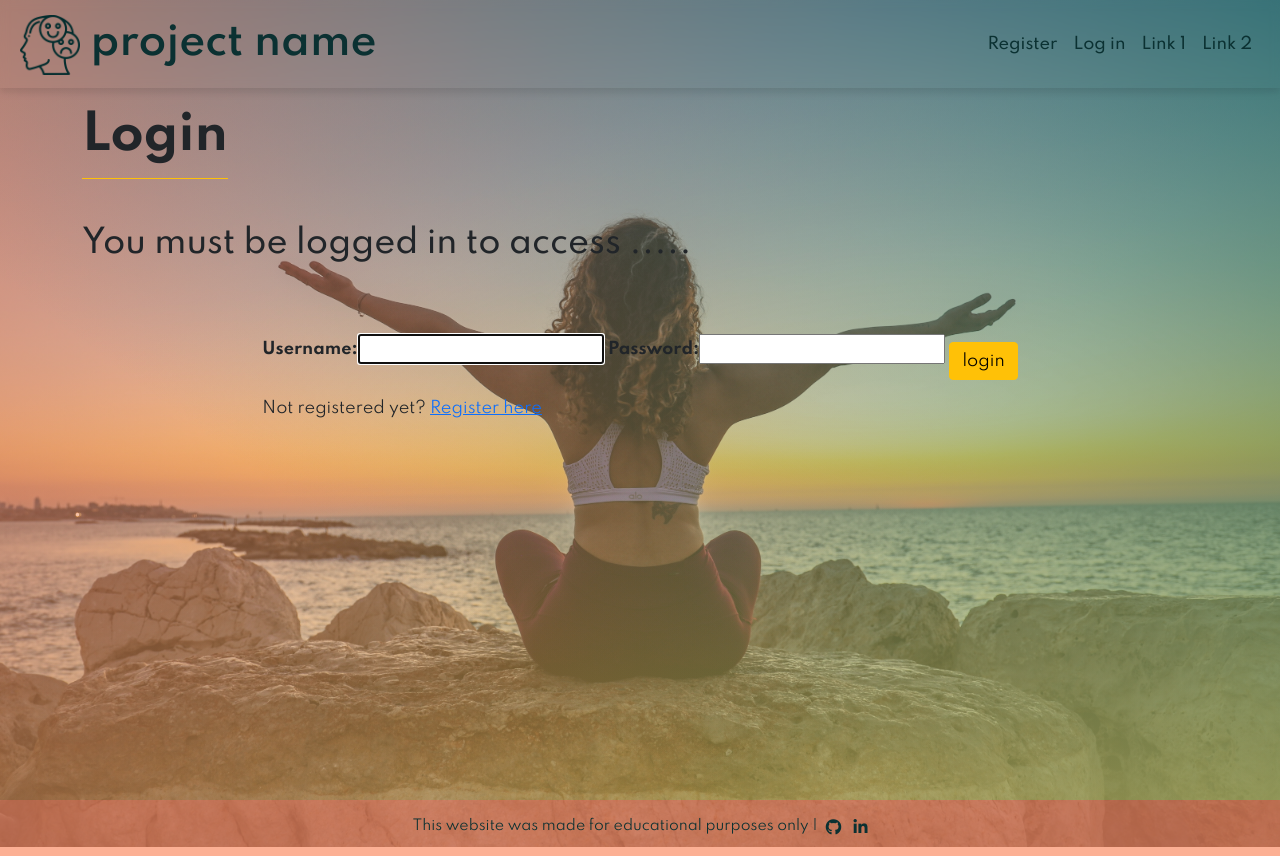
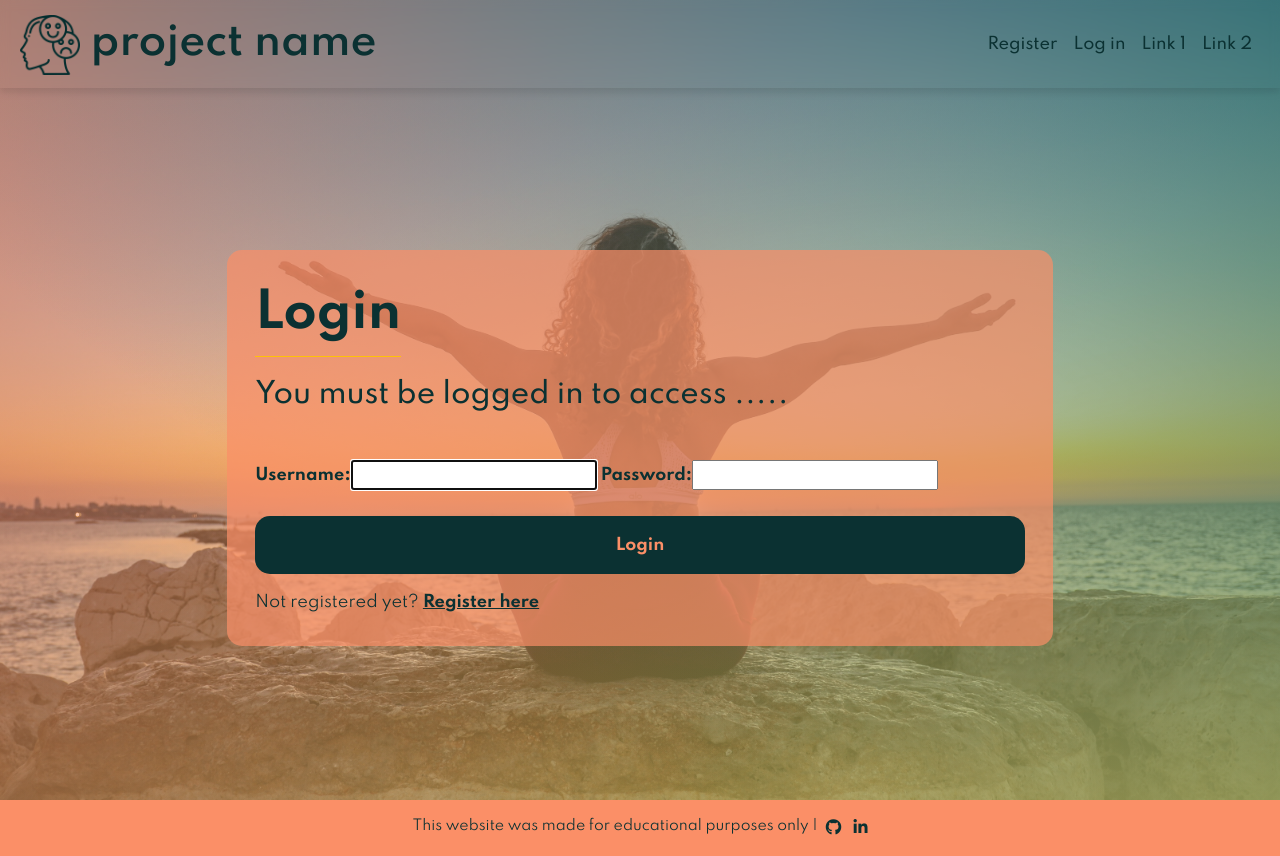
Before and after one commit to JoGorska/hackathon_team_4, a Django app: page /login/ in a window 1280 px wide. Run offline with Django 3.2, Linux system fonts and the light colour scheme; some libraries are stand-ins or nearby versions.

Commit message:
Edit styling of login page

```diff
--- a/static/css/style.css
+++ b/static/css/style.css
@@ -96,7 +96,8 @@ form label {
     border-radius: 50px;
 }
 
-.register-btn {
+.register-btn,
+.login-btn {
     border-radius: 15px;
     background-color: var(--font);
     color: var(--coral-hex);
@@ -105,16 +106,29 @@ form label {
     transition: all 0.2s ease-in-out;
 }
 
-.register-btn:hover {
+.register-btn:hover,
+.login-btn:hover {
     color: var(--coral-hex);
     transform: translateY(-5px);
+}
+
+/* Login */
+
+.login-container {
+    background-color: var(--coral);
+    border-radius: 15px;
+    color: var(--font);
+}
+
+.login-container a {
+    color: var(--font);
 }
 
 
 /* Footer */
 
 .footer {
-    background-color: var(--coral);
+    background-color: var(--coral-hex);
     color: var(--font);
 }
 
--- a/templates/registration/login.html
+++ b/templates/registration/login.html
@@ -8,14 +8,16 @@
   <div class="header-overlay d-flex flex-column align-items-center">
     <!-- Spacer div to push registration form below navbar -->
     <div class="spacer py-5"></div>
-    <div class="container my-3">
+
+      <div class="login-container my-auto p-3">
+        <div class="container pt-4">
           <h1 class="display-5 fw-bold lh-1 ">
             <span class="border-warning pb-3 border-bottom">Login
             </span>
           </h1>
         </div>
         <div class="container pt-3 mt-4 mb-5">
-      <h2>
+          <h2 class="fs-3">
             You must be logged in to access .....
           </h2>
         </div>
@@ -23,15 +25,17 @@
           {% csrf_token %}
           <div class="container ">
             {{ form|as_bootstrap }}
-        <input type="submit" value="login" class="btn btn-warning mt-4">
+            <input type="submit" value="login" class="btn login-btn w-100 text-capitalize mt-4">
             <p class="mt-3">Not registered yet?
-          <a href="{% url 'user_account:register' %} "> Register here
+              <a href="{% url 'user_account:register' %} " class="fw-bold"> Register here
               </a>
             </p>
           </div>
           <input type="hidden" name="next" value="{{ next }}" />
         </form>
       </div>
+
+  </div>
 </div>
 
 
```
Lines whose indentation alone changed are shown as unchanged.
